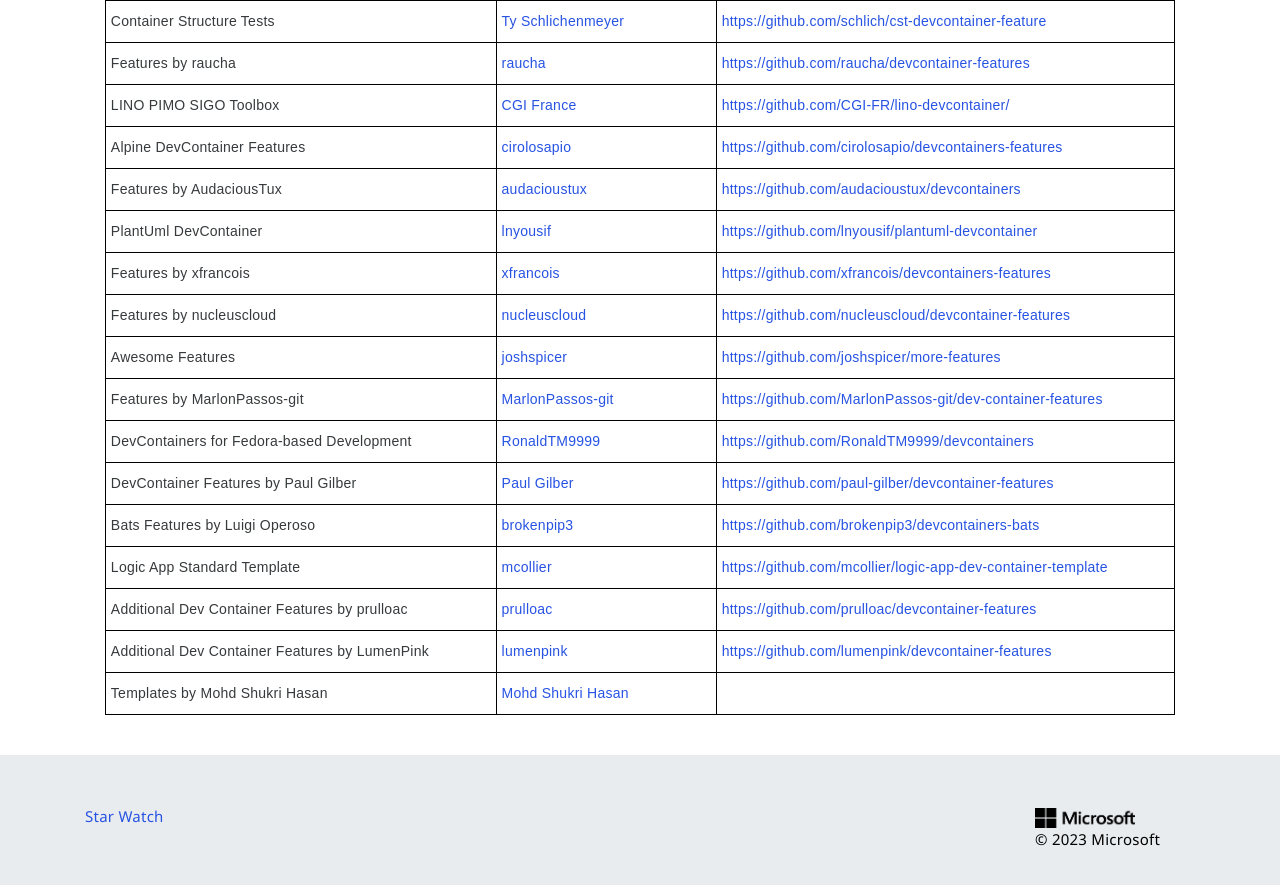
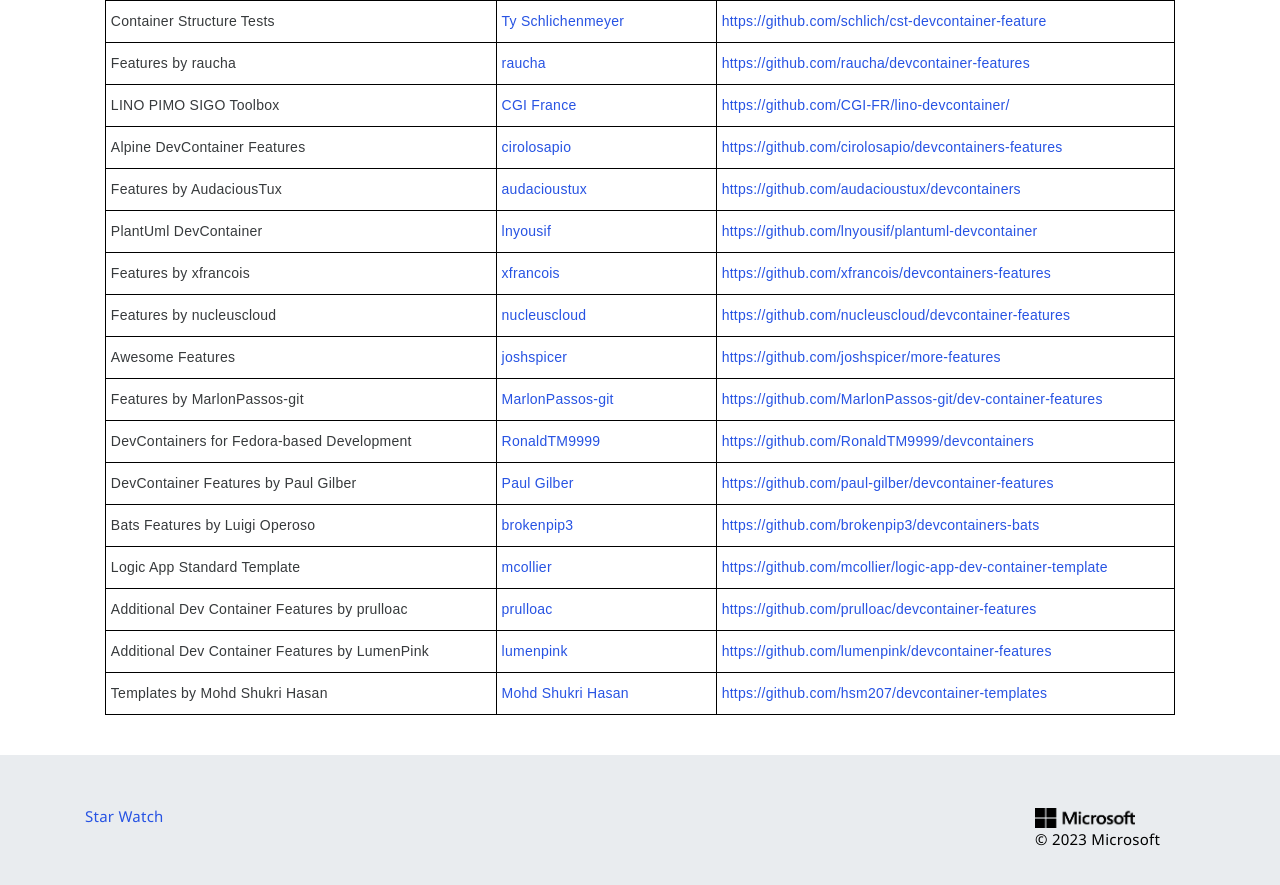
Before and after one commit to devcontainers/devcontainers.github.io, a Jekyll site: the page built from collections.html, in a window 1280 px wide and 900 px high, scrolled down 5038 px. Shown: the top 885 px of the window. Built offline with Jekyll 4.4.1, drawn with Linux system fonts in a browser that asks for light colours; nearby versions of some CDN libraries; comment, search, counter and statistics services are not loaded; some of the changed lines change nothing that is shown.

Commit message:
add repository link

```diff
--- a/_data/collection-index.yml
+++ b/_data/collection-index.yml
@@ -641,4 +641,5 @@
 - name: Templates by Mohd Shukri Hasan
   maintainer: Mohd Shukri Hasan
   contact: https://github.com/hsm207/devcontainer-templates/issues
+  repository: https://github.com/hsm207/devcontainer-templates
   ociReference: ghcr.io/hsm207/devcontainer-templates
```
